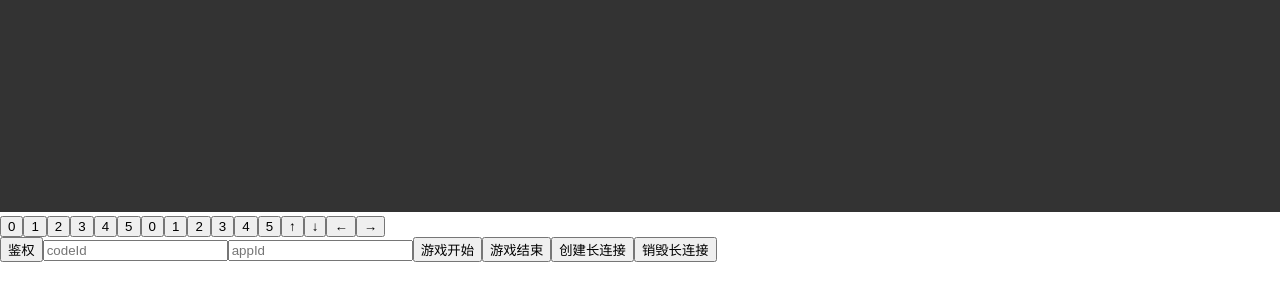
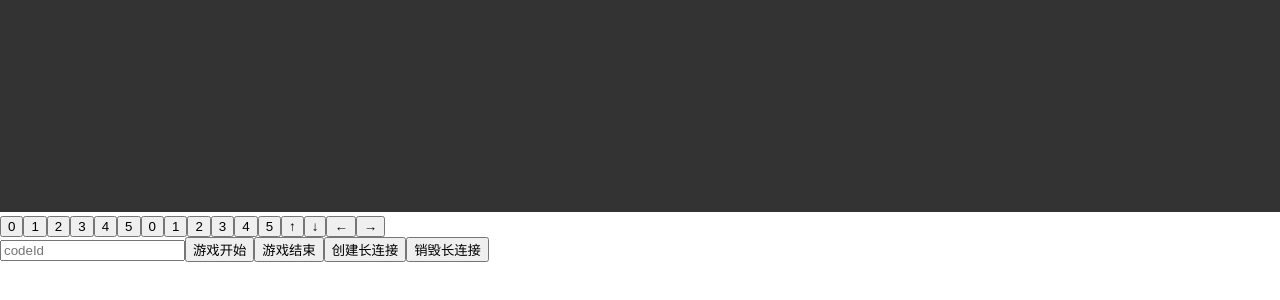
Before and after one commit to TomoGaSukunai/dualcube, a React (Vite) app: page / in a window 1280 px wide. Shown: the part 428-728 px from the top of the page. Built offline with nearby package versions, Linux system fonts and the light colour scheme.

Commit message:
Add Text shader

```diff
--- a/src/bili-api/index.tsx
+++ b/src/bili-api/index.tsx
@@ -11,7 +11,7 @@ function ApiDom({ callback }: { callback: ({ name, rotate }: { name: string, rot
     // 替换你的主播身份码
     const codeId = useRef<HTMLInputElement | null>(null);
     // 替换你的app应用 [这里测试为互动游戏]
-    const appId = useRef<HTMLInputElement | null>(null);
+    const appId = 1743849192865;
     // [向 node server请求接口后自动返回]
     const gameId = useRef<string | null>(null);
     // v2改为server response 服务器返回websocket信息，而非手动获取
@@ -21,21 +21,6 @@ function ApiDom({ callback }: { callback: ({ name, rotate }: { name: string, rot
     const heartBeatTimer = useRef<NodeJS.Timer>(null);
     // be ready
     clearInterval(heartBeatTimer.current as NodeJS.Timeout);
-    /**
-     * 测试请求鉴权接口
-     */
-    const getAuth = () => {
-        api.post("/getAuth", {
-        })
-            .then(({ data }) => {
-                console.log("-----鉴权成功-----");
-                console.log("返回：", data);
-            })
-            .catch((err) => {
-                console.log("-----鉴权失败-----");
-                console.log(err);
-            });
-    };
 
     const heartBeatThis = (game_id: string) => {
         // 心跳 是否成功
@@ -59,7 +44,7 @@ function ApiDom({ callback }: { callback: ({ name, rotate }: { name: string, rot
     const gameStart = () => {
         api.post("/gameStart", {
             code: codeId.current!.value,
-            app_id: Number(appId.current!.value),
+            app_id: appId,
         })
             .then(({ data }) => {
                 if (data.code === 0) {
@@ -93,7 +78,7 @@ function ApiDom({ callback }: { callback: ({ name, rotate }: { name: string, rot
     const gameEnd = () => {
         api.post("/gameEnd", {
             game_id: gameId.current,
-            app_id: Number(appId.current!.value),
+            app_id: 1743849192865,
         })
             .then(({ data }) => {
                 if (data.code === 0) {
@@ -188,14 +173,9 @@ function ApiDom({ callback }: { callback: ({ name, rotate }: { name: string, rot
 
     return (
         <div>
-            <button onClick={getAuth}>鉴权</button>
             <input ref={codeId} placeholder="codeId" />
-            <input ref={appId} placeholder="appId" />
             <button onClick={gameStart}>游戏开始</button>
-
             <button onClick={gameEnd}>游戏结束</button>
-
-
             <button onClick={handleCreateSocket}>创建长连接</button>
             <button onClick={handleDestroySocket}>销毁长连接</button>
         </div>
--- a/src/bili-api/socket.ts
+++ b/src/bili-api/socket.ts
@@ -10,14 +10,18 @@ let ws: DanmakuWebSocket | null;
 function createSocket(authBody: string, wssLinks: string[], messageCallback: ((res:unknown) => void) | null) {
     const opt = {
         ...getWebSocketConfig(authBody, wssLinks),
+
         // 收到消息,
         onReceivedMessage: (res: unknown) => {
             console.log(res);
             messageCallback!(res);
         },
+
         // 收到心跳处理回调
         onHeartBeatReply: (data: unknown) => console.log("收到心跳处理回调:", data),
+
         onError: (data: unknown) => console.log("error", data),
+
         onListConnectError: () => {
             console.log("list connect error");
             destroySocket();
```
Also changed, not shown: src/shaders/text.frag (added), src/shaders/text.vert (added).
